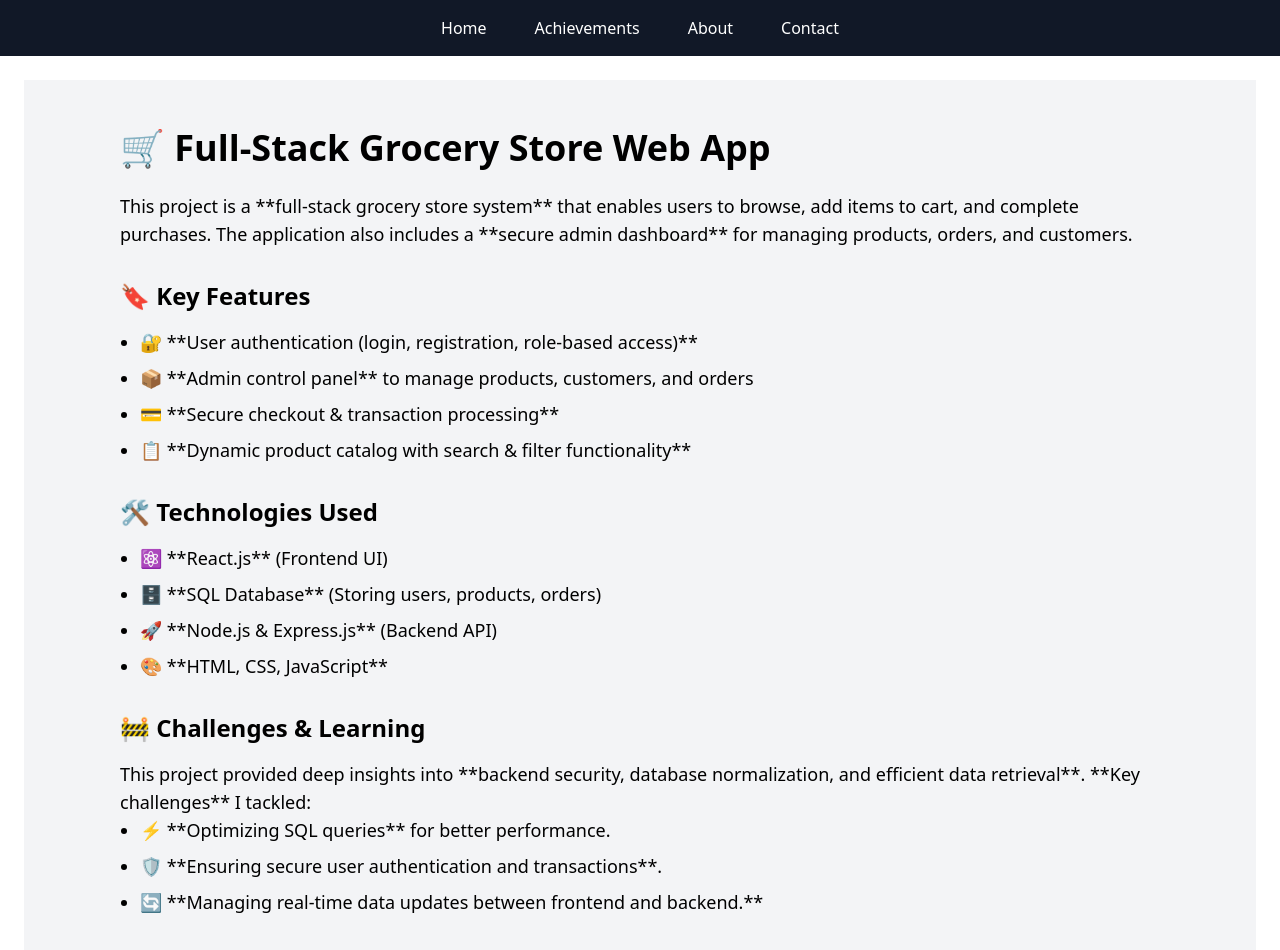
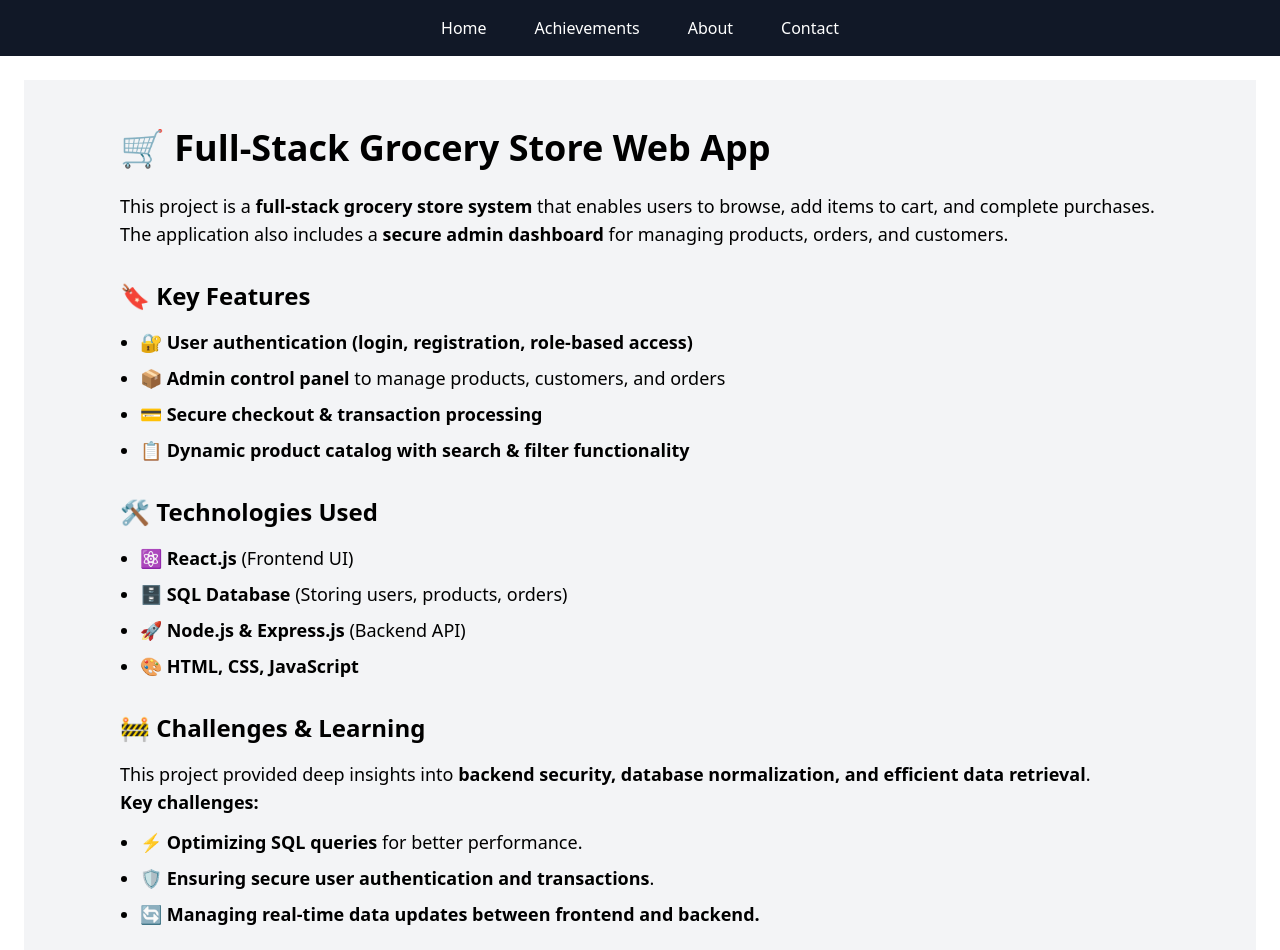
Before and after one commit to Unlinedfaun7162/personalsite, a React (Create React App) app: page /personalsite/achievements/grocery-store-app in a window 1280 px wide. Shown: the top 950 px of the page. Built offline with nearby package versions, Linux system fonts and the light colour scheme; the HTML template or start-up script is replaced by a standard one.

Commit message:
Fix for database page image

```diff
--- a/src/pages/GroceryStore.js
+++ b/src/pages/GroceryStore.js
@@ -7,44 +7,45 @@ const GroceryStore = () => {
 
       {/* Project Description */}
       <p className="mb-4 text-lg">
-        This project is a **full-stack grocery store system** that enables users to browse, add items to cart, and complete purchases.
-        The application also includes a **secure admin dashboard** for managing products, orders, and customers.
+        This project is a <strong>full-stack grocery store system</strong> that enables users to browse, add items to cart, and complete purchases.
+        The application also includes a <strong>secure admin dashboard</strong> for managing products, orders, and customers.
       </p>
 
       {/* Key Features Section */}
       <h2 className="text-2xl font-bold mt-8 mb-4">🔖 Key Features</h2>
       <ul className="list-disc pl-5 space-y-2 text-lg">
-        <li>🔐 **User authentication (login, registration, role-based access)**</li>
-        <li>📦 **Admin control panel** to manage products, customers, and orders</li>
-        <li>💳 **Secure checkout & transaction processing**</li>
-        <li>📋 **Dynamic product catalog with search & filter functionality**</li>
+        <li>🔐 <strong>User authentication (login, registration, role-based access)</strong></li>
+        <li>📦 <strong>Admin control panel</strong> to manage products, customers, and orders</li>
+        <li>💳 <strong>Secure checkout & transaction processing</strong></li>
+        <li>📋 <strong>Dynamic product catalog with search & filter functionality</strong></li>
       </ul>
 
       {/* Technologies Used */}
       <h2 className="text-2xl font-bold mt-8 mb-4">🛠️ Technologies Used</h2>
       <ul className="list-disc pl-5 space-y-2 text-lg">
-        <li>⚛️ **React.js** (Frontend UI)</li>
-        <li>🗄️ **SQL Database** (Storing users, products, orders)</li>
-        <li>🚀 **Node.js & Express.js** (Backend API)</li>
-        <li>🎨 **HTML, CSS, JavaScript**</li>
+        <li>⚛️ <strong>React.js</strong> (Frontend UI)</li>
+        <li>🗄️ <strong>SQL Database</strong> (Storing users, products, orders)</li>
+        <li>🚀 <strong>Node.js & Express.js</strong> (Backend API)</li>
+        <li>🎨 <strong>HTML, CSS, JavaScript</strong></li>
       </ul>
 
       {/* Challenges & Learning */}
       <h2 className="text-2xl font-bold mt-8 mb-4">🚧 Challenges & Learning</h2>
       <p className="text-lg">
-        This project provided deep insights into **backend security, database normalization, and efficient data retrieval**.
-        **Key challenges** I tackled:
+        This project provided deep insights into <strong>backend security, database normalization, and efficient data retrieval</strong>.
+        <br />
+        <span className="font-semibold">Key challenges:</span>
       </p>
-      <ul className="list-disc pl-5 space-y-2 text-lg">
-        <li>⚡ **Optimizing SQL queries** for better performance.</li>
-        <li>🛡️ **Ensuring secure user authentication and transactions**.</li>
-        <li>🔄 **Managing real-time data updates between frontend and backend.**</li>
+      <ul className="list-disc pl-5 space-y-2 mt-3 text-lg">
+        <li>⚡ <strong>Optimizing SQL queries</strong> for better performance.</li>
+        <li>🛡️ <strong>Ensuring secure user authentication and transactions</strong>.</li>
+        <li>🔄 <strong>Managing real-time data updates between frontend and backend.</strong></li>
       </ul>
 
       {/* Database Schema & ERD Section */}
       <h2 className="text-2xl font-bold mt-8 mb-4">📊 Database Design & Architecture</h2>
       <p className="text-lg mb-4">
-        The database schema was carefully designed to ensure **data integrity, normalization**, and **efficient retrieval**.
+        The database schema was carefully designed to ensure <strong>data integrity, normalization</strong>, and <strong>efficient retrieval</strong>.
       </p>
 
       {/* Image Grid */}
@@ -52,7 +53,7 @@ const GroceryStore = () => {
         {Array.from({ length: 8 }).map((_, index) => (
           <img
             key={index}
-            src={`/database${index + 1}.png`}
+            src={`${process.env.PUBLIC_URL}/database${index + 1}.png`}
             alt={`Database Design ${index + 1}`}
             className="rounded-lg shadow-md w-full h-auto object-contain border"
           />
@@ -63,7 +64,7 @@ const GroceryStore = () => {
       <h2 className="text-2xl font-bold mt-12 mb-4">📂 Download Database Files</h2>
       <p className="text-lg mb-4">You can download all database design images in a ZIP file for reference.</p>
       <a
-        href="/database_assets.zip"
+        href={`${process.env.PUBLIC_URL}/database_assets.zip`}
         download="database_assets.zip"
         className="px-6 py-3 bg-blue-500 text-white font-semibold rounded-lg shadow-md hover:bg-blue-400 transition inline-block"
       >
```
